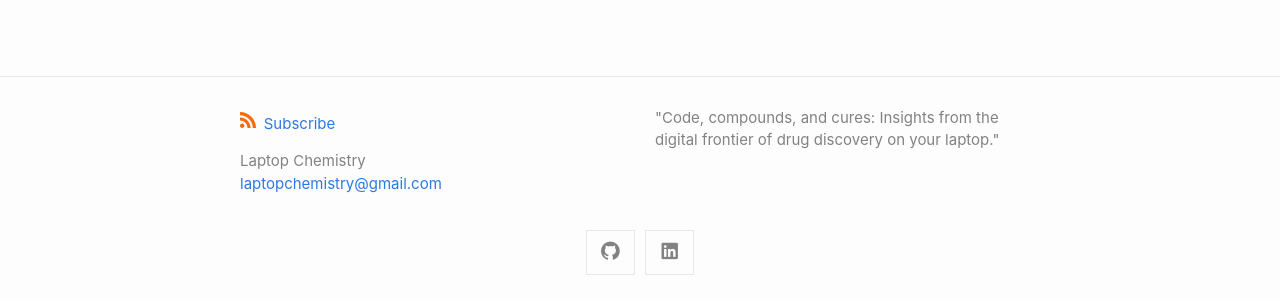
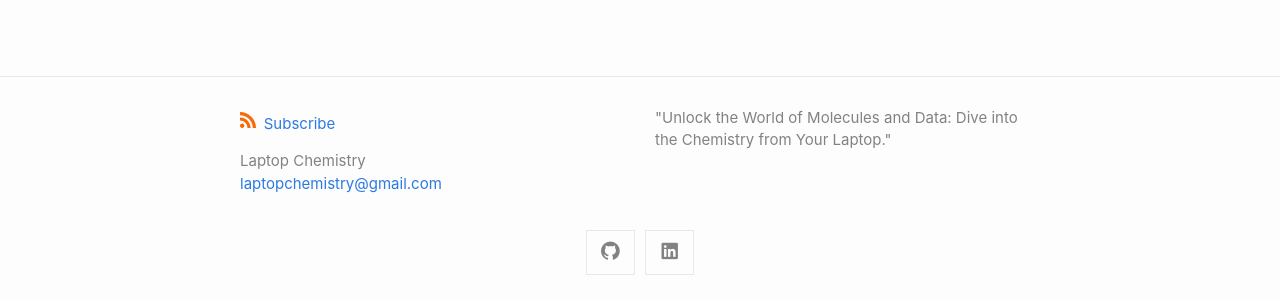
Before and after one commit to brad-dallin/laptopchemistry, a Jekyll site: the page built from index.md, in a window 1280 px wide. Shown: the part 590-890 px from the top of the page. Built offline with Jekyll 4.4.1, drawn with Linux system fonts in a browser that asks for light colours.

Commit message:
add favicon images and update site description

```diff
--- a/_config.yml
+++ b/_config.yml
@@ -6,10 +6,10 @@
 # The `>` after `description:` means to ignore line-breaks until next key.
 # If you want to omit the line-break after the end of text, use `>-` instead.
 description: >
-  "Code, compounds, and cures:
-  Insights from the digital frontier of drug discovery on your laptop."
+  "Unlock the World of Molecules and Data: Dive into the Chemistry from Your Laptop."
 
 # Alternative descriptions
+# "Code, compounds, and cures: Insights from the digital frontier of drug discovery on your laptop."
 # "Unlock the World of Molecules and Data: Dive into the Chemistry from Your Laptop."
 # "Exploring the intersection of code and compounds: insights into computational approaches for drug discovery and design."
 # "Decoding drug discovery: A computational chemist's journey through algorithms, models, and molecular interactions."
--- a/_layouts/base.html
+++ b/_layouts/base.html
@@ -1,22 +1,15 @@
 <!DOCTYPE html>
+<link rel="icon" type="image/x-icon" href="{{ "/assets/favicon/favicon.ico" | relative_url }}">
 <html lang="{{ page.lang | default: site.lang | default: 'en' }}">
-
   {%- include head.html -%}
-
   <body>
-
     {%- include header.html -%}
-
     <main class="page-content" aria-label="Content">
       <div class="wrapper">
         {{ content }}
       </div>
     </main>
-
     {%- include footer.html -%}
-
     {%- include sub-footer.html -%}
-
   </body>
-
 </html>
```
Also changed, not shown: assets/favicon/android-chrome-192x192.png (added), assets/favicon/android-chrome-512x512.png (added), assets/favicon/apple-touch-icon.png (added), assets/favicon/favicon-96x96.png (added), assets/favicon/favicon.ico (added), assets/favicon/favicon.svg (added), 1 other file.
